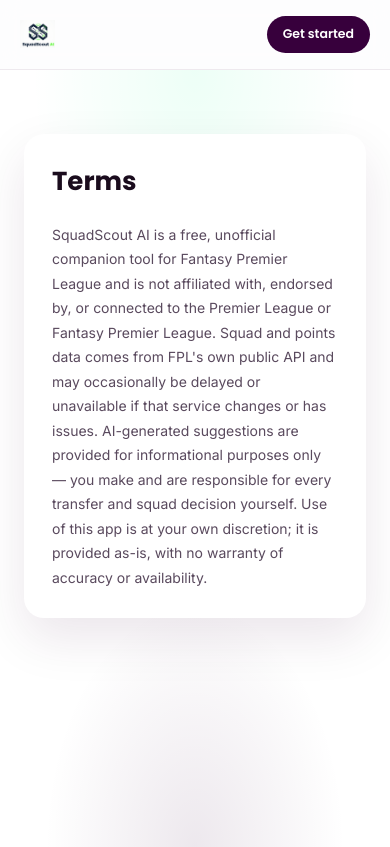
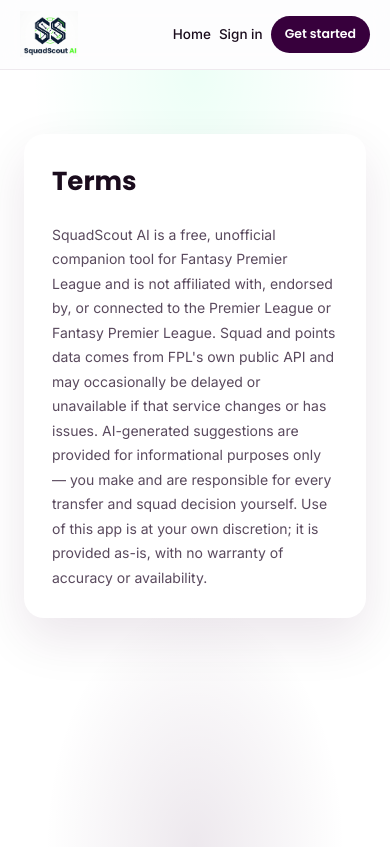
Before and after one commit to Mobs02/FFPL-Ai-Coach-, a Next.js app: page /terms in a window 390 px wide. Built offline with nearby package versions, Linux system fonts and the light colour scheme.

Commit message:
Enlarge mobile nav logo and keep Home/Sign in visible on auth-style pages
- Bump the mobile nav logo size across all pages
- On sign-in, sign-up, forgot-password, onboarding, privacy, and terms
  (shared SiteNav), keep Home and Sign in visible on mobile instead of
  collapsing to just Get started

```diff
--- a/app/SiteNav.tsx
+++ b/app/SiteNav.tsx
@@ -1,6 +1,6 @@
 export function SiteNav() {
   return (
-    <nav className="wp-nav">
+    <nav className="wp-nav site-nav">
       <div className="wp-nav-brand auth-nav-brand">
         <img src="/logo-stacked-white.png" alt="SquadScout AI" />
       </div>
--- a/app/mockup-theme.css
+++ b/app/mockup-theme.css
@@ -284,10 +284,12 @@
   padding: 10px 20px; border-radius: 999px; text-decoration: none; border: none; cursor: pointer; white-space: nowrap;
 }
 @media (max-width: 480px) {
-  .wp-nav-brand img { height: 28px; }
-  .wp-nav-links { gap: 10px; }
+  .wp-nav-brand img { height: 34px; }
+  .auth-nav-brand img { height: 46px; margin: -6px 0; }
+  .wp-nav-links { gap: 8px; }
   .wp-nav-links .wp-link { display: none; }
-  .wp-btn { padding: 9px 16px; font-size: 12.5px; }
+  .site-nav .wp-nav-links .wp-link { display: inline-block; }
+  .wp-btn { padding: 9px 14px; font-size: 12.5px; }
 }
 .wp-btn-primary { background: var(--purple); color: #fff; }
 .wp-btn-primary:hover { background: var(--purple-mid); }
```
